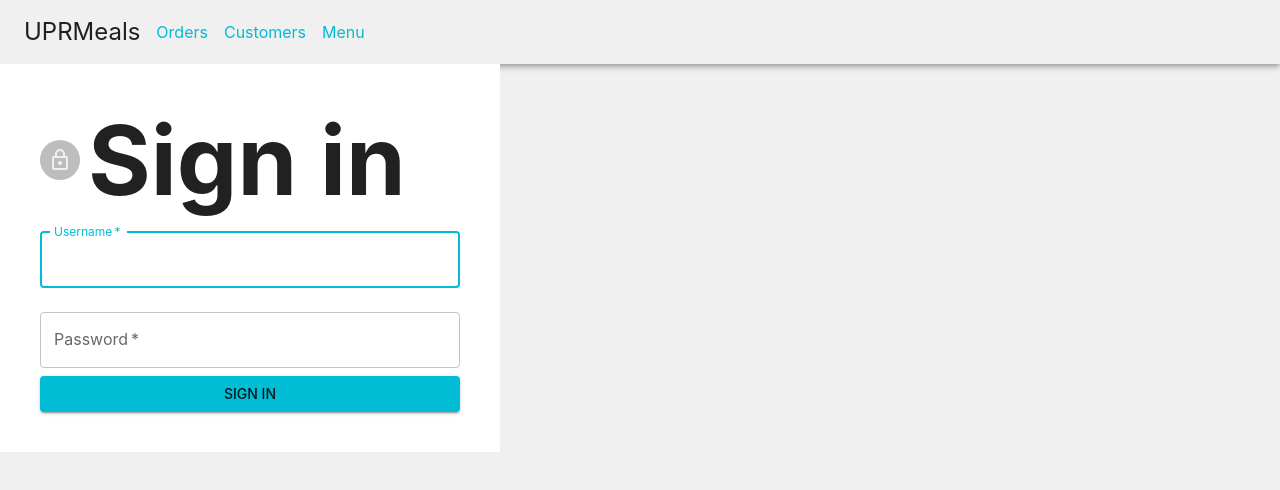
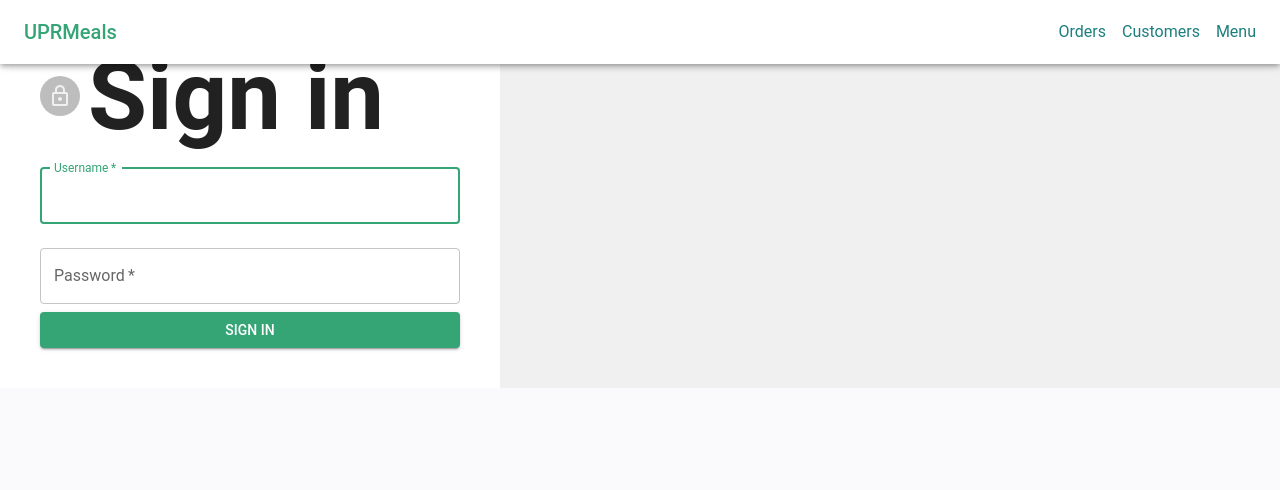
Before and after one commit to UPRMeals/UPRMeals, a Next.js app in the folder frontend/: page / in a window 1280 px wide. Shown: the top 490 px of the page. Built offline with nearby package versions, Linux system fonts and the light colour scheme.

Commit message:
Responsive navbar

```diff
--- a/frontend/src/pages/components/navbar.tsx
+++ b/frontend/src/pages/components/navbar.tsx
@@ -1,22 +1,45 @@
 import React from "react";
-import { AppBar, Stack, Toolbar, Typography } from "@mui/material";
+import { AppBar, Stack, SxProps, Toolbar, Typography } from "@mui/material";
 import { useRouter } from "next/router";
 import Link from "next/link";
 import { Url } from "next/dist/shared/lib/router/router";
+import Box from "@mui/material/Box";
+import CssBaseline from "@mui/material/CssBaseline";
+import Drawer from "@mui/material/Drawer";
+import IconButton from "@mui/material/IconButton";
+import MenuIcon from "@mui/icons-material/Menu";
+
+const drawerWidth = 240;
+
+type NavItemProps = {
+  text: string;
+  href: Url;
+};
+
+const navItems: NavItemProps[] = [
+  { text: "Orders", href: "/orders" },
+  { text: "Customers", href: "/customers" },
+  { text: "Menu", href: "/menu" },
+];
 
 const NavLink = ({
   title,
   path,
   currentPath,
+  textProps,
 }: {
   title: string;
   path: Url;
   currentPath: string;
+  textProps?: SxProps;
 }) => {
   const isCurrentPath = path === currentPath;
   return (
     <Link href={path}>
-      <Typography color={isCurrentPath ? "secondary" : "primary"}>
+      <Typography
+        color={isCurrentPath ? "primary" : "secondary"}
+        sx={{ ...textProps }}
+      >
         {title}
       </Typography>
     </Link>
@@ -26,24 +49,91 @@ const NavLink = ({
 const Navbar = () => {
   const router = useRouter();
   const currentPath = router.asPath;
+  const [openDrawer, setOpenDrawer] = React.useState(false);
+
+  const handleDrawerToggle = () => {
+    setOpenDrawer((prevState) => !prevState);
+  };
+
+  const drawer = (
+    <Box
+      onClick={handleDrawerToggle}
+      sx={{ textAlign: "center" }}
+      color={"white"}
+    >
+      <Stack rowGap={2} pt={3}>
+        {navItems.map((item) => {
+          return (
+            <Box>
+              <NavLink
+                title={item.text}
+                path={item.href}
+                currentPath={currentPath}
+                textProps={{
+                  color: "white",
+                  fontWeight: 900,
+                }}
+              />
+            </Box>
+          );
+        })}
+      </Stack>
+    </Box>
+  );
 
   return (
-    <AppBar position="static" color="transparent">
-      <Toolbar>
-        <a href={"/"}>
-          <Typography variant="h5">UPRMeals</Typography>
-        </a>
-        <Stack direction={"row"} spacing={2} ml={2}>
-          <NavLink title="Orders" path="/orders" currentPath={currentPath} />
+    <Box sx={{ display: "flex" }}>
+      <AppBar>
+        <Toolbar sx={{ backgroundColor: "white" }}>
+          <IconButton
+            color="primary"
+            aria-label="open drawer"
+            edge="start"
+            onClick={handleDrawerToggle}
+            sx={{ mr: 2, display: { sm: "none" } }}
+          >
+            <MenuIcon />
+          </IconButton>
+          <Box sx={{ flexGrow: 1, display: { xs: "none", sm: "block" } }}>
+            <Link href={"/"}>
+              <Typography variant="h6" color={"primary.main"}>
+                UPRMeals
+              </Typography>
+            </Link>
+          </Box>
+          <Box sx={{ display: { xs: "none", sm: "block" } }}>
+            <Stack flexDirection={"row"} columnGap={2}>
+              {navItems.map((item: NavItemProps) => (
                 <NavLink
-            title="Customers"
-            path="/customers"
+                  title={item.text}
+                  path={item.href}
                   currentPath={currentPath}
                 />
-          <NavLink title="Menu" path="/menu" currentPath={currentPath} />
+              ))}
             </Stack>
+          </Box>
         </Toolbar>
       </AppBar>
+      <nav>
+        <Drawer
+          open={openDrawer}
+          onClose={handleDrawerToggle}
+          ModalProps={{
+            keepMounted: true,
+          }}
+          sx={{
+            display: { xs: "block", sm: "none" },
+            "& .MuiDrawer-paper": {
+              boxSizing: "border-box",
+              width: drawerWidth,
+              backgroundColor: "primary.main",
+            },
+          }}
+        >
+          {drawer}
+        </Drawer>
+      </nav>
+    </Box>
   );
 };
 
--- a/frontend/src/styles/globals.css
+++ b/frontend/src/styles/globals.css
@@ -4,7 +4,7 @@ body {
   margin: 0;
   font-family: -apple-system, BlinkMacSystemFont, Segoe UI, Roboto, Oxygen,
     Ubuntu, Cantarell, Fira Sans, Droid Sans, Helvetica Neue, sans-serif;
-  background: #f0f0f0;
+  background: #fafafd;
 }
 
 a {
--- a/frontend/src/styles/theme.ts
+++ b/frontend/src/styles/theme.ts
@@ -2,11 +2,10 @@ import { cyan, green } from "@mui/material/colors";
 import { createTheme, responsiveFontSizes } from "@mui/material/styles";
 
 const font = [
-  "Sora",
+  "Roboto",
   "-apple-system",
   "BlinkMacSystemFont",
   '"Segoe UI"',
-  "Roboto",
   '"Helvetica Neue"',
   "Arial",
   "sans-serif",
@@ -22,8 +21,12 @@ let theme = createTheme({
       default: "#f0f0f0",
     },
     // TODO: These colors are temporary
-    primary: cyan,
-    secondary: green,
+    primary: {
+      main: "#35A576",
+    },
+    secondary: {
+      main: "#1B7F7D",
+    },
   },
   typography: {
     fontFamily: font,
```
Lines whose indentation alone changed are shown as unchanged.
